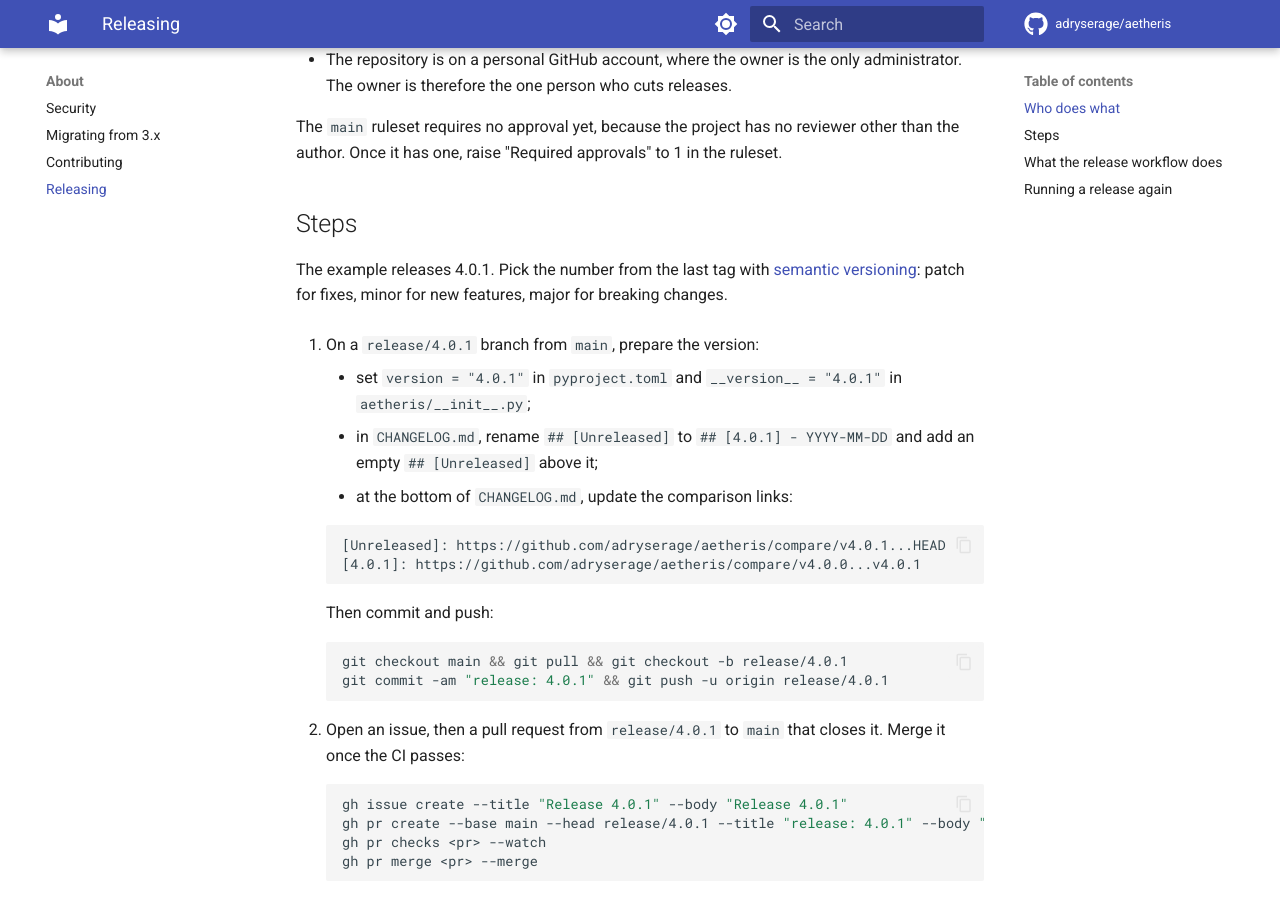
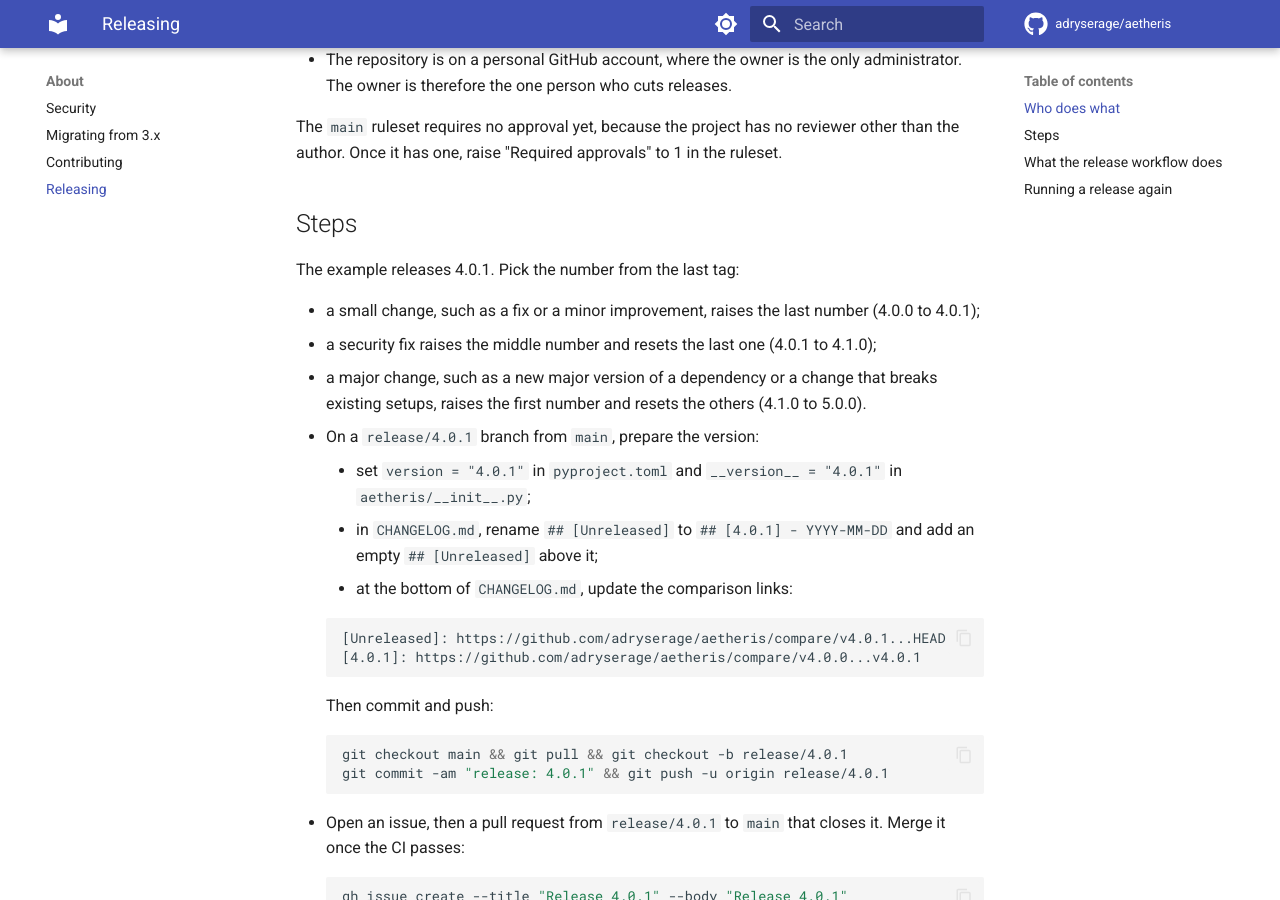
Before and after one commit to adryserage/Aetheris, an MkDocs documentation site: the page built from docs/releasing.md, in a window 1280 px wide and 900 px high, scrolled down 585 px. Built offline with MkDocs 1.6.1 and Material for MkDocs 9.7.7, drawn with Linux system fonts in a browser that asks for light colours; comment, search, counter and statistics services are not loaded.

Commit message:
docs: describe the version numbering rule (#24)
* docs: règle de numérotation des versions

+0.0.1 pour un petit changement, +0.1.0 pour un correctif de sécurité, +1.0.0 pour un changement majeur. README, CHANGELOG et docs/releasing.md la décrivent à la place du versionnage sémantique.

Suivi : AETHERIS-33

* docs: la numérotation remet à zéro les chiffres qui suivent

Suivi : AETHERIS-33

* docs(readme): toujours passer à la dernière version

Suivi : AETHERIS-33

```diff
--- a/docs/releasing.md
+++ b/docs/releasing.md
@@ -14,7 +14,11 @@ The `main` ruleset requires no approval yet, because the project has no reviewer
 
 ## Steps
 
-The example releases 4.0.1. Pick the number from the last tag with [semantic versioning](https://semver.org): patch for fixes, minor for new features, major for breaking changes.
+The example releases 4.0.1. Pick the number from the last tag:
+
+- a small change, such as a fix or a minor improvement, raises the last number (4.0.0 to 4.0.1);
+- a security fix raises the middle number and resets the last one (4.0.1 to 4.1.0);
+- a major change, such as a new major version of a dependency or a change that breaks existing setups, raises the first number and resets the others (4.1.0 to 5.0.0).
 
 1. On a `release/4.0.1` branch from `main`, prepare the version:
 
```
Also changed, not shown: CHANGELOG.md (+2 -1 lines), README.fr.md (+1 -1 lines), README.md (+1 -1 lines).
